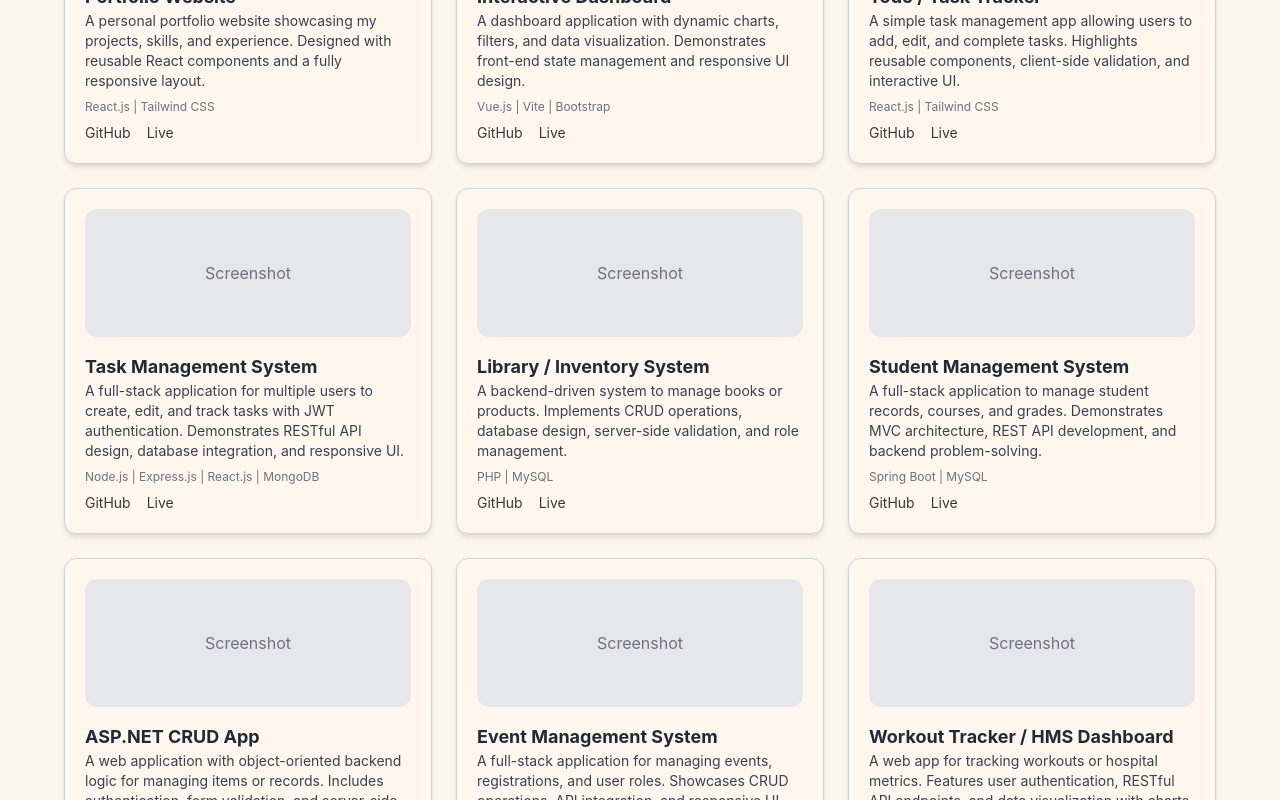
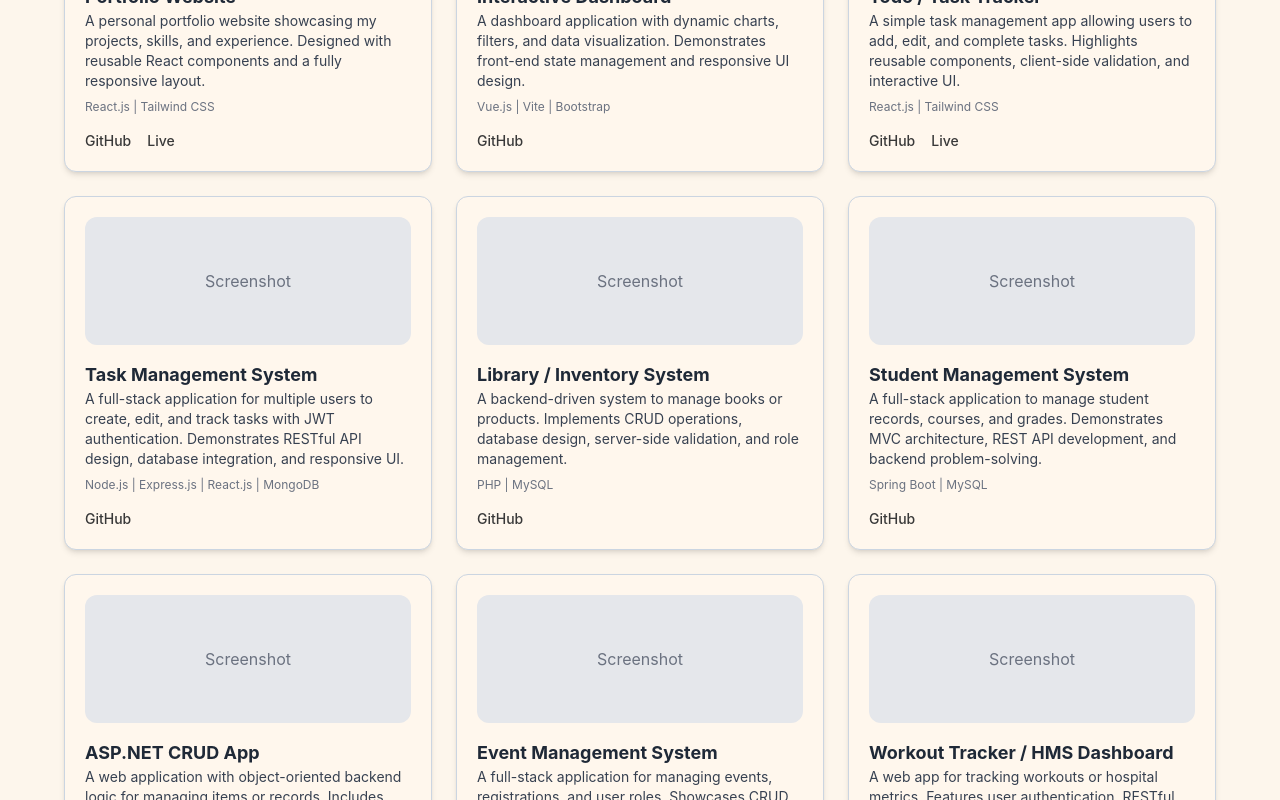
Before and after one commit to micahbobis/micah-portfolio, a React (Create React App) app: page / in a window 1280 px wide. Shown: the part 2020-2820 px from the top of the page. Built offline with nearby package versions, Linux system fonts and the light colour scheme.

Commit message:
Update ProjectCard.jsx

```diff
--- a/src/components/ProjectCard.jsx
+++ b/src/components/ProjectCard.jsx
@@ -1,14 +1,34 @@
 import React from "react";
 
-const ProjectCard = React.memo(({ title, desc, tech }) => (
+const ProjectCard = React.memo(({ title, desc, tech, github, live }) => (
   <div className="bg-beige rounded-xl shadow-md p-5 hover:shadow-lg hover:scale-[1.03] transition-transform duration-300 border border-graySoft">
-    <div className="h-32 bg-gray-200 mb-4 flex items-center justify-center rounded-xl text-gray-500">Screenshot</div>
+    <div className="h-32 bg-gray-200 mb-4 flex items-center justify-center rounded-xl text-gray-500">
+      Screenshot
+    </div>
     <h3 className="font-bold text-lg text-gray-800">{title}</h3>
     <p className="text-sm text-gray-700 mb-2">{desc}</p>
-    <p className="text-xs text-gray-500 mb-2">{tech}</p>
-    <div className="flex gap-4 text-accent text-sm">
-      <a href="#">GitHub</a>
-      <a href="#">Live</a>
+    <p className="text-xs text-gray-500 mb-4">{tech}</p>
+    <div className="flex gap-4 text-accent text-sm font-medium">
+      {github && (
+        <a
+          href={github}
+          target="_blank"
+          rel="noopener noreferrer"
+          className="hover:underline"
+        >
+          GitHub
+        </a>
+      )}
+      {live && (
+        <a
+          href={live}
+          target="_blank"
+          rel="noopener noreferrer"
+          className="hover:underline"
+        >
+          Live
+        </a>
+      )}
     </div>
   </div>
 ));
```
